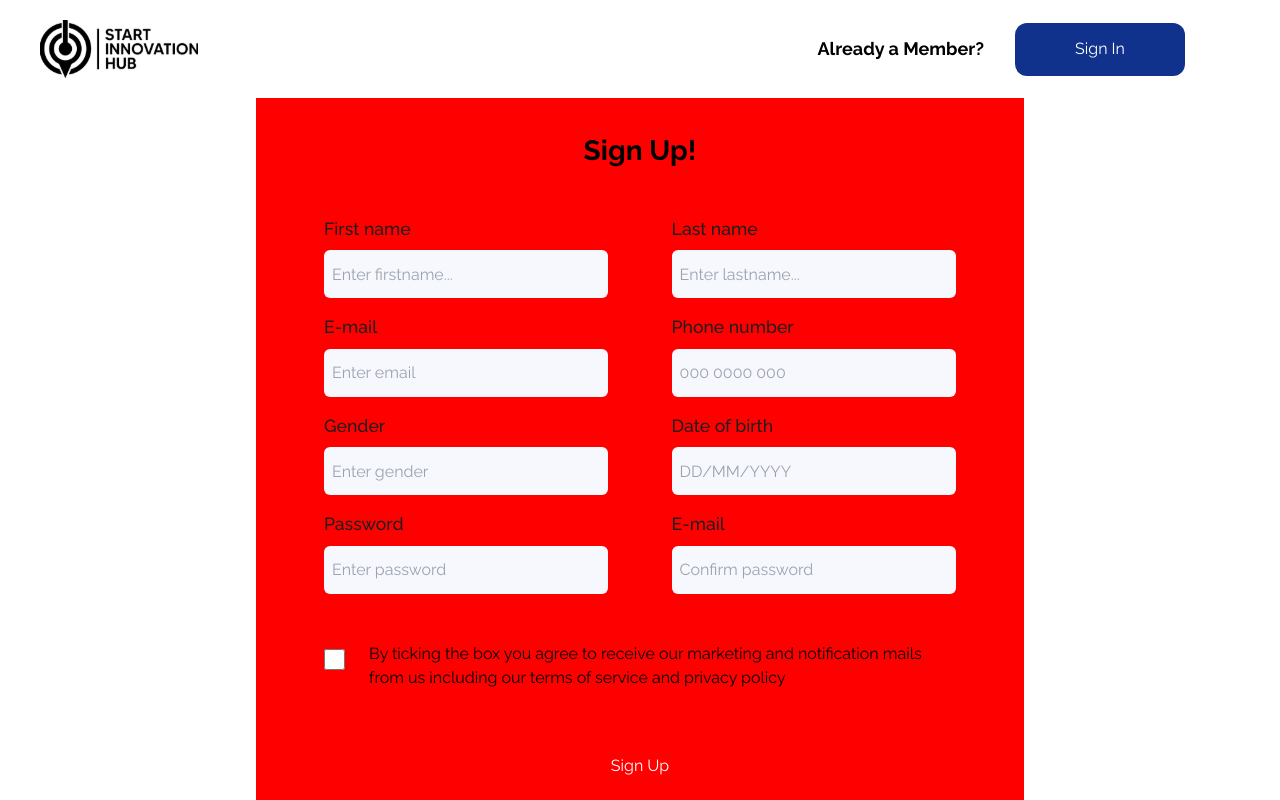
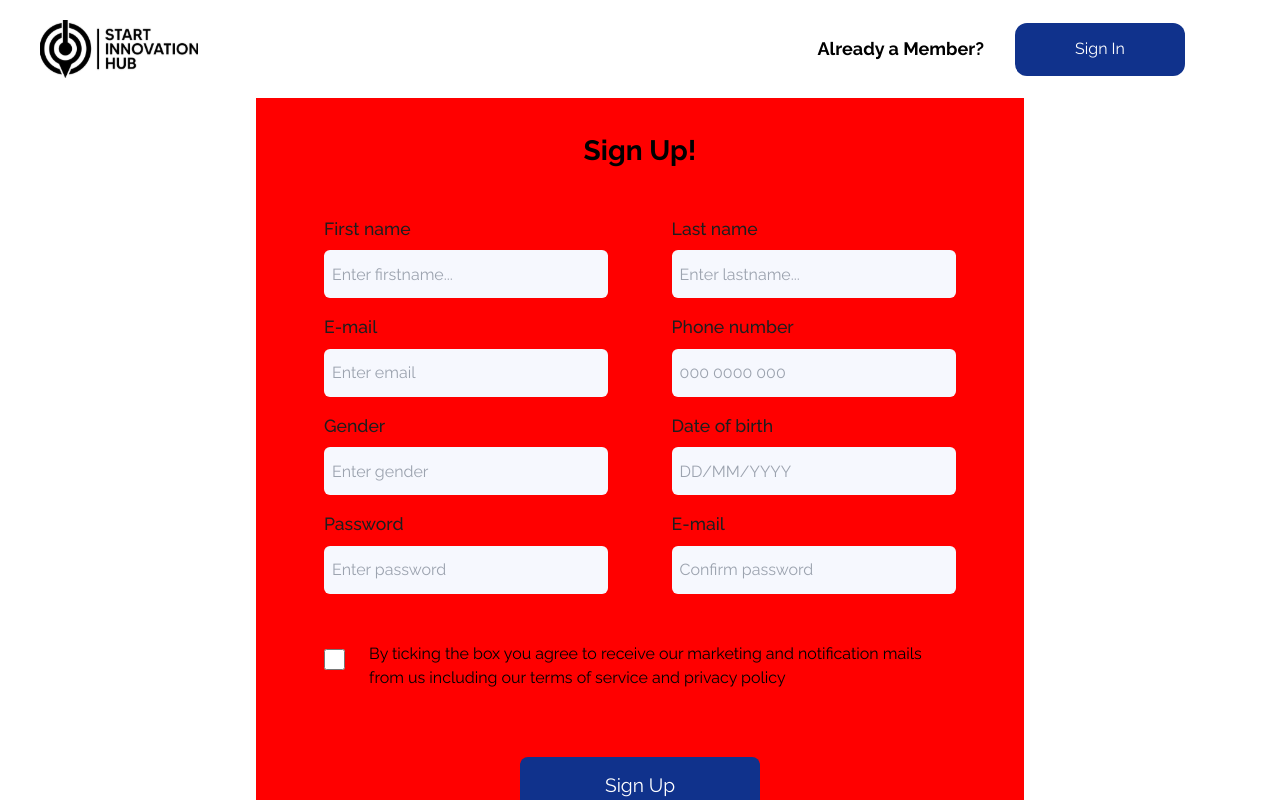
Before and after one commit to SIH-FRONTEND/sih-connect, a React (Vite) app: page /register in a window 1280 px wide. Shown: the top 800 px of the page. Built offline with nearby package versions, Linux system fonts and the light colour scheme.

Commit message:
Built the button component to be more reuseable

```diff
--- /dev/null
+++ b/src/components/Techies/TeachiesPassport.jsx
@@ -0,0 +1,10 @@
+
+function TeachiesPassport(props) {
+    return (
+        <div>
+
+        </div>
+    );
+}
+
+export default TeachiesPassport;
--- a/src/components/UI/Button.jsx
+++ b/src/components/UI/Button.jsx
@@ -1,3 +1,29 @@
+//importing from style-components
+import styled from "styled-components";
+
+const ButtonControl = styled.button`
+  & {
+    height: ${({ height }) => (height ? height : "3em")};
+
+    display: flex;
+    justify-content: center;
+
+    align-items: center;
+
+    background-color: ${(props) => props.backgroundColor || "#10328C"};
+    color: ${(props) => props.color || "#ffffff"};
+    padding: 1em;
+    width: ${(props) => props.width};
+    border-radius: 8px;
+    margin: 1em;
+    font-size: 1.2em;
+    border: ${(props) => props.border || 0};
+    cursor: pointer;
+  }
+  &:hover {
+    backgroundcolor: ${(props) => props.hoverColor || "#090e47"};
+  }
+`;
 const Button = ({
   backgroundColor,
   children,
@@ -6,20 +32,20 @@ const Button = ({
   hoverColor,
   color,
   type,
+  border,
 }) => {
   return (
-    <button
-      className={`p-[1em] w-[${width}] h-[${
-        height ? height : "3em"
-      }]flex items-center justify-center bg-[${
-        backgroundColor ? backgroundColor : "#102d8c"
-      }] hover:bg-[${hoverColor ? hoverColor : "#090e47"}] rounded-md text-${
-        color ? color : "white"
-      } hover:bg-[#090e47]`}
+    <ButtonControl
       type={type && type}
+      backgroundColor={backgroundColor}
+      height={height}
+      border={border}
+      color={color}
+      hoverColor={hoverColor}
+      width={width}
     >
       {children}
-    </button>
+    </ButtonControl>
   );
 };
 
--- a/src/components/UI/LoadingSpinner.jsx
+++ b/src/components/UI/LoadingSpinner.jsx
@@ -1,9 +1,175 @@
 import React from "react";
-import "../../styles/LoadingSpinner.css";
+import styled from "styled-components";
 
+const SpinnerDiv = styled.div`
+  & {
+    display: flex;
+    align-items: center;
+    justify-content: center;
+    flex-direction: column;
+    height: 500px;
+    width: 100%;
+  }
+
+  & .loading-text {
+    display: flex;
+    align-items: center;
+    justify-content: center;
+    flex-direction: column;
+  }
+
+  & .loading-text h1 {
+    font-weight: 600;
+    font-size: 32px;
+    line-height: 150%;
+    color: #10328c;
+  }
+
+  & .loading-text p {
+    font-family: "Outfit";
+    font-style: normal;
+    font-weight: 400;
+    font-size: 20px;
+    line-height: 150%;
+  }
+
+  .spinner {
+    margin-block-end: 100px;
+  }
+
+  .lds-default {
+    position: relative;
+    width: 80px;
+    height: 80px;
+    transform: scale(2.7);
+  }
+
+  .lds-default div {
+    transform: scale(1.8);
+    position: absolute;
+    width: 8px;
+    height: 8px;
+    background: #10328c;
+    border-radius: 50%;
+    animation: lds-default 1.2s linear infinite;
+  }
+
+  .lds-default div:nth-child(1) {
+    animation-delay: 0s;
+    top: 37px;
+    left: 66px;
+  }
+
+  .lds-default div:nth-child(2) {
+    animation-delay: -0.1s;
+    top: 22px;
+    left: 62px;
+  }
+
+  .lds-default div:nth-child(3) {
+    animation-delay: -0.2s;
+    top: 11px;
+    left: 52px;
+  }
+
+  .lds-default div:nth-child(4) {
+    animation-delay: -0.3s;
+    top: 7px;
+    left: 37px;
+  }
+
+  .lds-default div:nth-child(5) {
+    animation-delay: -0.4s;
+    top: 11px;
+    left: 22px;
+  }
+
+  .lds-default div:nth-child(6) {
+    animation-delay: -0.5s;
+    top: 22px;
+    left: 11px;
+  }
+
+  .lds-default div:nth-child(7) {
+    animation-delay: -0.6s;
+    top: 37px;
+    left: 7px;
+  }
+
+  .lds-default div:nth-child(8) {
+    animation-delay: -0.7s;
+    top: 52px;
+    left: 11px;
+  }
+
+  .lds-default div:nth-child(9) {
+    animation-delay: -0.8s;
+    top: 62px;
+    left: 22px;
+  }
+
+  .lds-default div:nth-child(10) {
+    animation-delay: -0.9s;
+    top: 66px;
+    left: 37px;
+  }
+
+  .lds-default div:nth-child(11) {
+    animation-delay: -1s;
+    top: 62px;
+    left: 52px;
+  }
+
+  .lds-default div:nth-child(12) {
+    animation-delay: -1.1s;
+    top: 52px;
+    left: 62px;
+  }
+
+  @keyframes lds-default {
+    0%,
+    20%,
+    80%,
+    100% {
+      transform: scale(1);
+    }
+
+    50% {
+      transform: scale(1.5);
+    }
+  }
+
+  @media (max-width: 1000px) {
+    .spinner {
+      margin-block-end: 70px;
+    }
+
+    .lds-default {
+      transform: scale(2.5);
+    }
+  }
+
+  @media (max-width: 500px) {
+    .spinner {
+      margin-block-end: 40px;
+    }
+
+    .lds-default {
+      transform: scale(1.5);
+    }
+
+    & .loading-text h1 {
+      font-size: 26px;
+    }
+
+    & .loading-text p {
+      font-size: 16px;
+    }
+  }
+`;
 const LoadingSpinner = () => {
   return (
-    <div className="pageloader">
+    <SpinnerDiv className="pageloader">
       <div className="spinner">
         <div className="lds-default">
           <div></div>
@@ -24,7 +190,7 @@ const LoadingSpinner = () => {
         <h1>Loading...</h1>
         <p>This will only take a moment....</p>
       </div>
-    </div>
+    </SpinnerDiv>
   );
 };
 
--- a/src/components/UI/buttonStyled.js
+++ /dev/null
@@ -1,36 +0,0 @@
-import styled, { css } from "styled-components";
-
-export const Button = styled.button`
-  border-radius: 8px;
-  margin: 1em 1em 1em 0;
-  padding: 1.2rem 1rem;
-  width: 200px;
-  // font-size: 1.2rem;
-  text-align: center;
-  display: flex;
-  justify-contents: center;
-
-  ${(props) =>
-    props.type === "A"
-      ? css`
-          background: #10328c;
-          color: #fff;
-        `
-      : props.type === "B"
-      ? css`
-          background: transparent;
-          border: 2px solid #10328c;
-          color: #10328c;
-        `
-      : props.type === "C"
-      ? css``
-      : null}
-`;
-//   ${props =>
-//     (props.main)
-//       ? css`
-//           background: palevioletred;
-//           color: white;
-//         `
-//       : (props.submain)? css`background: green;
-//     color: gold`: css`background: orange; color: black`}`;
--- a/src/components/header/DefaultBtn.jsx
+++ /dev/null
@@ -1,17 +0,0 @@
-import React from "react";
-import { Button } from "../UI/buttonStyled";
-
-const DefaultBtn = ({ type, value, icon }) => {
-  return (
-    <div className="inline-flex">
-      <Button type={type} className="flex justify-center">
-        <p className="flex items-center justify-center">
-          {value}
-          <i>{icon}</i>
-        </p>
-      </Button>
-    </div>
-  );
-};
-
-export default DefaultBtn;
--- a/src/components/header/Header.jsx
+++ b/src/components/header/Header.jsx
@@ -2,12 +2,11 @@ import React, { Fragment } from "react";
 
 //importing from react-router-dom
 import { Link } from "react-router-dom";
+import { BsArrowRightShort } from "react-icons/bs";
 
 //importing components
-import { buttonData } from "./btnData";
-import DefaultBtn from "./DefaultBtn";
+import Button from "../UI/Button";
 import SIHConnect from "../../assets/starthubconnect.png";
-import SubHeader from "./SubHeader";
 
 const Header = () => {
   return (
@@ -23,18 +22,25 @@ const Header = () => {
           </p>
         </div>
         <div className="flex flex-col items-center">
-          {buttonData.map((props, id) => {
-            return (
-              <Fragment key={id}>
-                <Link to="/register">
-                  {props.type === "A" && <DefaultBtn {...props} />}
-                </Link>
-                <Link to="/all-techies">
-                  {props.id === 2 && <DefaultBtn {...props} />}
-                </Link>
-              </Fragment>
-            );
-          })}
+          <Link to="/register">
+            <Button type="button" width="200px">
+              Join
+              <BsArrowRightShort />
+            </Button>
+          </Link>
+
+          <Link to="/all-techies">
+            <Button
+              type="button"
+              width="200px"
+              border="2px solid #10328c"
+              backgroundColor="#ffffff"
+              color="#10328c"
+            >
+              View Members
+              <BsArrowRightShort />
+            </Button>
+          </Link>
         </div>
       </section>
 
--- a/src/components/header/btnData.jsx
+++ /dev/null
@@ -1,17 +0,0 @@
-import { BsArrowRightShort} from "react-icons/bs";
-
-export let buttonData = [
-    {
-        id: 1,
-        type: 'A',
-        value: "Join",
-        icon: <BsArrowRightShort/>
-    },
-    {
-        id: 2,
-        type: 'B',
-        value: "View Members",
-        icon: <BsArrowRightShort/>
-    },
-
-]
```
